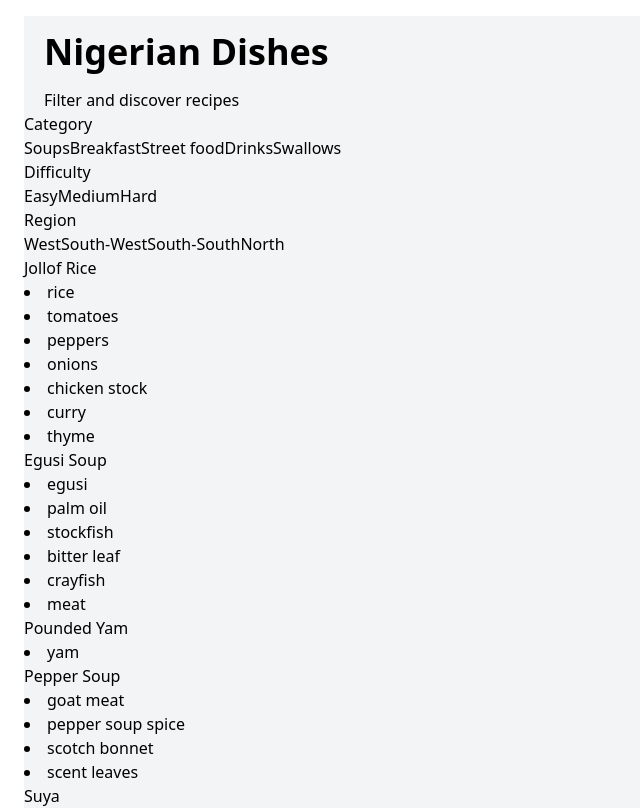
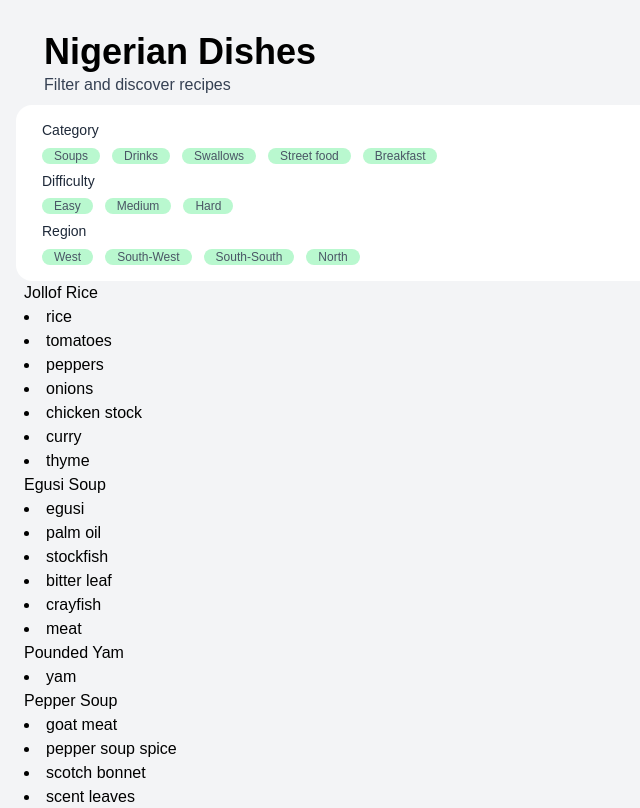
Before and after one commit to Iyinoluwa19/recipe-finder, a React (Vite) app: page / in a window 1280 px wide. Shown: the top 808 px of the page, without its empty margins (0-640 px from the left). Built offline with nearby package versions, Linux system fonts and the light colour scheme.

Commit message:
navbar design

```diff
--- a/src/App.jsx
+++ b/src/App.jsx
@@ -6,7 +6,7 @@ function App() {
 
 
   return (
-    <div className="mx-6 my-4 bg-gray-100">
+    <div className="px-6 py-4 bg-gray-100 font-[sans-serif]">
       <Navbar />
       <RecipeCard />
     </div>
--- a/src/components/navbar.jsx
+++ b/src/components/navbar.jsx
@@ -1,32 +1,32 @@
 export default function Navbar() {
     return (
         <nav >
-            <h1 className=" py-4 px-5 text-4xl font-semibold">Nigerian Dishes</h1>
-            <p className="ml-5 ">Filter and discover recipes</p>
+            <h1 className=" py-4 px-5 pb-px text-4xl font-semibold">Nigerian Dishes</h1>
+            <p className="ml-5 pt-0 pb pb-2 text-gray-700 ">Filter and discover recipes</p>
 
-                <div >
-                    <div>
-                        <h3>Category</h3>
-                        <button>Soups</button>
-                        <button>Breakfast</button>
-                        <button>Street food</button>
-                        <button>Drinks</button>
-                        <button>Swallows</button>
+                <div className="bg-white px-5 text-gray-700 -mx-2 pl-6.5 text-xs rounded-2xl" >
+                    <div className="pt-4 pb-2">
+                        <h3 className="text-[14px] text-gray-800 mb-2">Category</h3>
+                        <button className="rounded-2xl bg-green-200 hover:bg-green-300 pl-3 pr-3 mr-3 text-gray-600 hover:text-gray-700">Soups</button>
+                        <button className="rounded-2xl bg-green-200 hover:bg-green-300 pl-3 pr-3 mr-3 text-gray-600 hover:text-gray-700">Drinks</button>
+                        <button className="rounded-2xl bg-green-200 hover:bg-green-300 pl-3 pr-3 mr-3 text-gray-600 hover:text-gray-700">Swallows</button>
+                        <button className="rounded-2xl bg-green-200 hover:bg-green-300 pl-3 pr-3 mr-3 text-gray-600 hover:text-gray-700">Street food</button>
+                        <button className="rounded-2xl bg-green-200 hover:bg-green-300 pl-3 pr-3 mr-3 text-gray-600 hover:text-gray-700">Breakfast</button>
                     </div>
 
-                    <div>
-                        <h3>Difficulty</h3>
-                        <button>Easy</button>
-                        <button>Medium</button>
-                        <button>Hard</button>
+                    <div className="pb-2">
+                        <h3 className="text-[14px] text-gray-800 mb-2">Difficulty</h3>
+                        <button className="rounded-2xl bg-green-200 hover:bg-green-300 pl-3 pr-3 mr-3 text-gray-600 hover:text-gray-700">Easy</button>
+                        <button className="rounded-2xl bg-green-200 hover:bg-green-300 pl-3 pr-3 mr-3 text-gray-600 hover:text-gray-700">Medium</button>
+                        <button className="rounded-2xl bg-green-200 hover:bg-green-300 pl-3 pr-3 mr-3 text-gray-600 hover:text-gray-700">Hard</button>
                     </div>
 
-                    <div>
-                        <h3>Region</h3>
-                        <button>West</button>
-                        <button>South-West</button>
-                        <button>South-South</button>
-                        <button>North</button>
+                    <div className="pb-4">
+                        <h3 className="text-[14px] text-gray-800 mb-2">Region</h3>
+                        <button className="rounded-2xl bg-green-200 hover:bg-green-300 pl-3 pr-3 mr-3 text-gray-600 hover:text-gray-700">West</button>
+                        <button className="rounded-2xl bg-green-200 hover:bg-green-300 pl-3 pr-3 mr-3 text-gray-600 hover:text-gray-700">South-West</button>
+                        <button className="rounded-2xl bg-green-200 hover:bg-green-300 pl-3 pr-3 mr-3 text-gray-600 hover:text-gray-700">South-South</button>
+                        <button className="rounded-2xl bg-green-200 hover:bg-green-300 pl-3 pr-3 mr-3 text-gray-600 hover:text-gray-700">North</button>
                     </div>
                 </div>
         </nav>
--- a/src/index.css
+++ b/src/index.css
@@ -1 +1,5 @@
 @import "tailwindcss";
+
+@theme  {
+
+}
```
